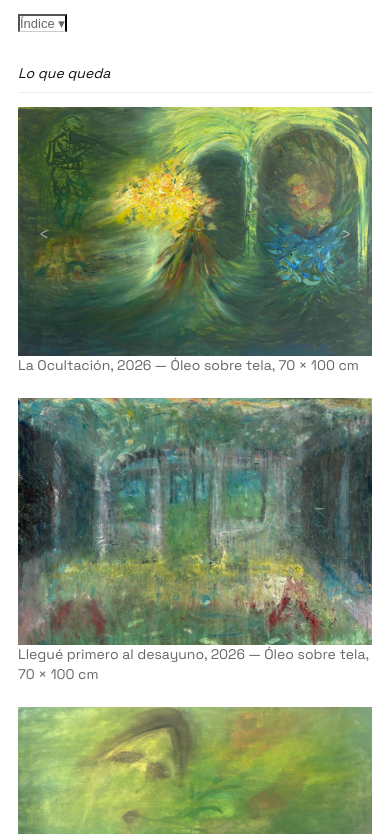
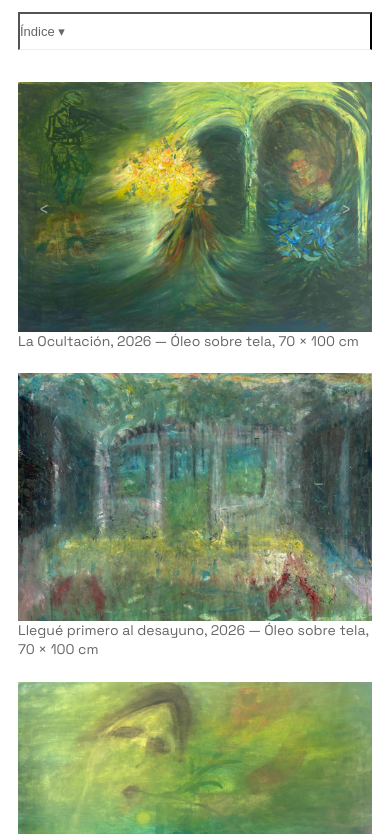
Before and after one commit to marcosgcutre/marcosgonzalez-cutre.github.io, a plain HTML site: page index.html in a window 390 px wide. Shown: the part 90-924 px from the top of the page. Drawn offline with Linux system fonts and the light colour scheme.

Commit message:
Mobile: el botón Índice queda fijo arriba al scrollear (se mueve fuera de nav-list para tener rango de sticky); saca el título de cada serie del feed, dejando solo las obras
Co-Authored-By: Claude Sonnet 5 <noreply@anthropic.com>
Claude-Session: https://claude.ai/code/session_01J36yewGqh8XBS9Lw7ayZ5F

```diff
--- a/index.html
+++ b/index.html
@@ -138,14 +138,24 @@
       h1 { font-size: 18px; }
       .wrap { padding: 16px 18px 48px; }
 
-      /* Índice colapsado por default: solo se ve el botón, no la lista entera */
+      /* El título/idiomas scrollean normal (no ocupan espacio fijo) */
+      .sticky-top { position: static; }
+
+      /* Índice colapsado por default: solo se ve el botón, no la lista entera.
+         Queda fijo arriba al scrollear, siempre disponible. */
       .nav-index-toggle {
         display: inline-block;
+        position: sticky;
+        top: 0;
+        width: 100%;
         font-size: 13px;
         color: #666;
-        border-bottom: 1px solid #ccc;
+        text-align: left;
+        background: #fff;
+        border-bottom: 1px solid #eee;
+        padding: 10px 0;
         margin-bottom: 14px;
-        background: none;
+        z-index: 6;
         cursor: pointer;
       }
       .nav-list.collapsed .item,
@@ -162,15 +172,8 @@
         padding: 0 0 8px !important;
         margin-bottom: 36px !important;
       }
-      .feed-heading {
-        display: block;
-        font-style: italic;
-        font-size: 14px;
-        color: #111;
-        padding-bottom: 8px;
-        margin-bottom: 14px;
-        border-bottom: 1px solid #eee;
-      }
+      /* Sin texto de título arriba de cada serie: quedan solo las obras */
+      .feed-heading { display: none; }
 
       /* Carrusel horizontal -> fotos apiladas verticalmente */
       .slider-track { flex-direction: column; overflow-x: visible; scroll-snap-type: none; }
@@ -453,10 +456,10 @@
     </div>
 
     <div class="main-layout">
+      <button class="nav-index-toggle" type="button" id="navIndexToggle">
+        <span class="lang lang-es">Índice ▾</span><span class="lang lang-en">Index ▾</span><span class="lang lang-pt">Índice ▾</span><span class="lang lang-fr">Index ▾</span><span class="lang lang-it">Indice ▾</span><span class="lang lang-ja">目次 ▾</span>
+      </button>
       <div class="nav-list collapsed">
-        <button class="nav-index-toggle" type="button" id="navIndexToggle">
-          <span class="lang lang-es">Índice ▾</span><span class="lang lang-en">Index ▾</span><span class="lang lang-pt">Índice ▾</span><span class="lang lang-fr">Index ▾</span><span class="lang lang-it">Indice ▾</span><span class="lang lang-ja">目次 ▾</span>
-        </button>
         <!-- ✏️ SERIES: cambiá los nombres o agregá/quitá líneas. Apretar abre su contenido a la derecha.
              Los títulos de serie quedan iguales en todos los idiomas (convención de catálogo). -->
         <div class="item"><button class="series-item toggle" type="button" data-target="serie-erosion">Lo que queda</button></div>
```
